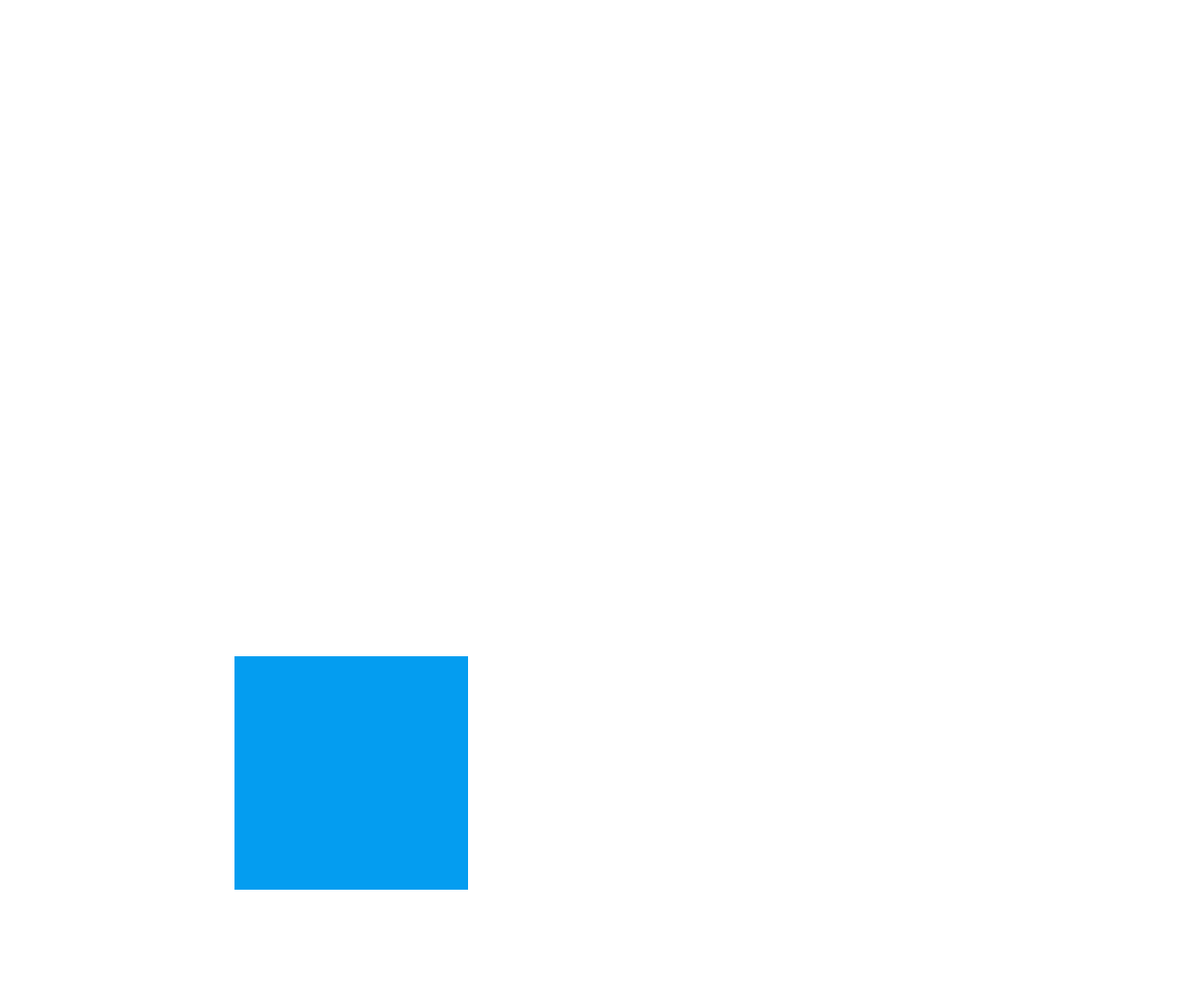
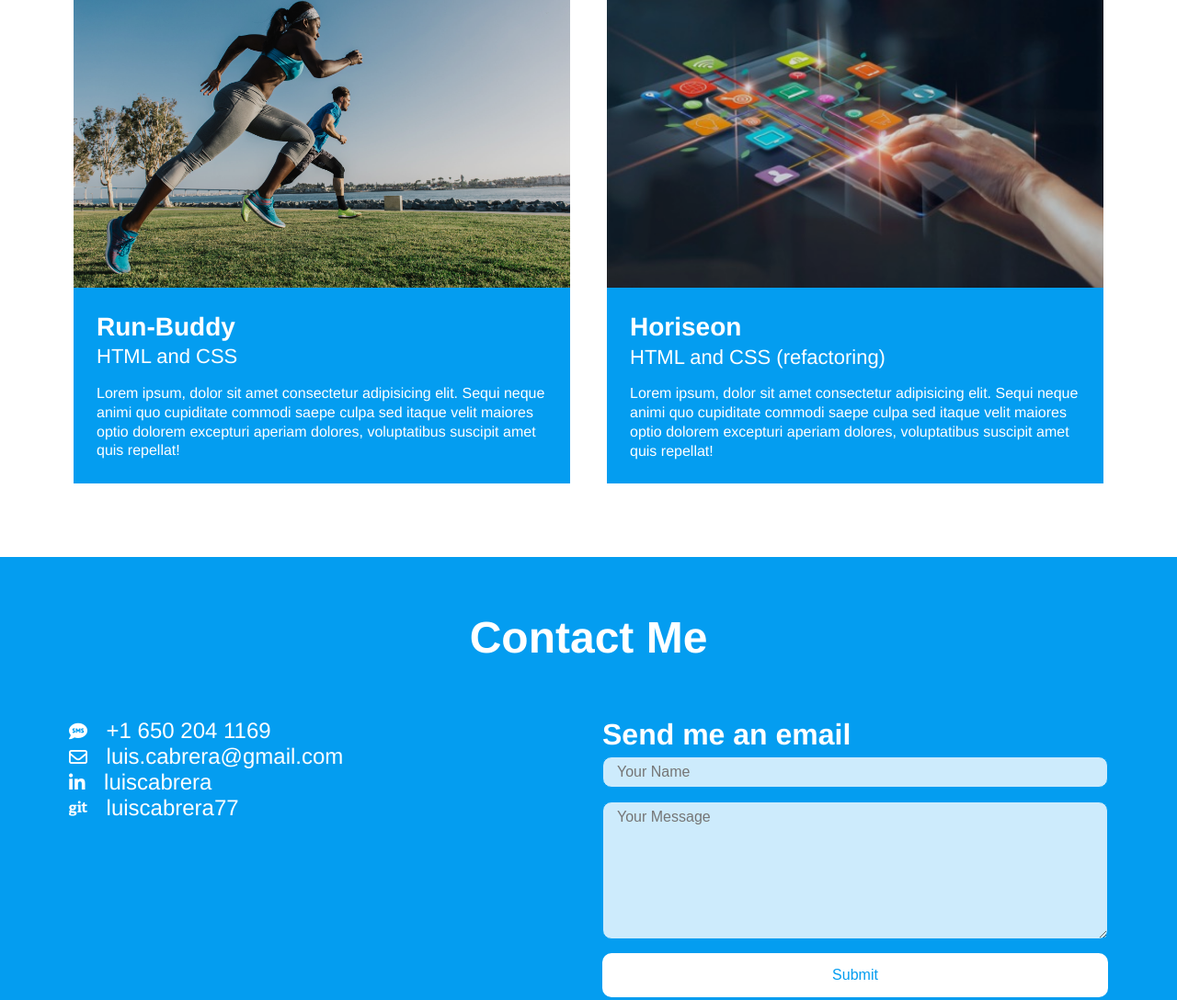
Before and after one commit to luiscabrera77/portfolio, a plain HTML site: page index.html in a window 1280 px wide. Shown: the part 1827-2915 px from the top of the page at 92% size. Drawn offline with Linux system fonts and the light colour scheme.

Commit message:
all info in place

```diff
--- a/assets/css/style.css
+++ b/assets/css/style.css
@@ -164,6 +164,7 @@ section {
   flex: 1;
 }
 
+
 .project img {
   max-width: 100%;
   transition: all 0.2s;
@@ -198,6 +199,21 @@ section {
   font-size: 16px;
 }
 
+.project-bio a {
+  color: var(--primary-color);
+  text-decoration: none;
+}
+
+.project-bio:hover a {
+  text-decoration: underline;
+  color: var(--primary-color);
+}
+
+.project-bio:visited a {
+  text-decoration: none;
+  color: inherit;
+}
+
 .text-left {
   text-align: left;
 }
@@ -219,23 +235,41 @@ section {
   color: var(--primary-color);
 }
 
+.contact-methods a {
+  text-decoration: none;
+  color: var(--primary-color);
+}
+
+.contact-methods ul {
+  display: flex;
+  flex-wrap: wrap;
+  flex-direction: column;
+  align-items: left;
+  list-style: none;
+  margin: 25;
+  color: var(--primary-color);
+  font-size: 20px;
+}
+
+.contact-methods ul li a {
+  padding: 15px;
+  font-weight: lighter;
+  font-size: 24px;
+  inline-size: 10px;
+}
+
+.contact-methods ul li a:hover {
+  text-decoration: underline;
+}
+
 .contact-info {
   display: flex;
-  justify-content: space-between;
   flex-wrap: wrap;
 }
 
 .contact-info > * {
   flex: 1;
   margin: 15px;
-}
-
-.contact-info iframe {
-  height: 400px;
-}
-
-.contact-info div {
-  color: white;
 }
 
 .contact-info h3 {
--- a/index.html
+++ b/index.html
@@ -6,6 +6,9 @@
   <meta name="viewport" content="width=device-width, initial-scale=1.0" />
   <title>Luis Cabrera</title>
   <link rel="stylesheet" href="./assets/css/style.css" />
+  <!-- social media icons using Font Awesome css -->
+  <script src="https://kit.fontawesome.com/0f5da0b5c9.js" crossorigin="anonymous"></script>
+
 </head>
 
 <body>
@@ -68,11 +71,11 @@
     <div class="flex-row">
       <article class="project-featured">
         <div class="project-container">
-          <img src="./assets/images/poster-robot-gladiators.jpg"
-            alt="Arron Stephens in his workout clothes, ready to pump iron" />
+          <a href="https://luiscabrera77.github.io/robot-gladiators" target="new">
+            <img src="./assets/images/poster-robot-gladiators.jpg" alt="Robot Gladiators Poster" />
         </div>
         <div class="project-bio">
-          <h3 class="project-name">Featured: Robot Gladiators</h3>
+          <h3 class="project-name"><span class="highlight">Featured: </span>Robot Gladiators</h3>
           <h4 class="project-role">Javascript Game</h4>
           <p>
             Lorem ipsum, dolor sit amet consectetur adipisicing elit. Sequi neque animi quo cupiditate commodi saepe
@@ -80,16 +83,18 @@
             sed
             itaque velit maiores optio dolorem excepturi aperiam dolores, voluptatibus suscipit amet quis repellat!
           </p>
+          </a>
         </div>
       </article>
     </div>
 
     <!-- all other project -->
     <div class="flex-row">
-      <!-- first project -->
+
       <article class="project">
         <div class="project-container">
-        <img src="./assets/images/poster-run-buddy.jpg" alt="Joanna Gill cooling off after a workout" />
+          <a href="https://luiscabrera77.github.io/run-buddy/" target="new">
+            <img src="./assets/images/poster-run-buddy.jpg" alt="Joanna Gill cooling off after a workout" />
         </div>
         <div class="project-bio">
           <h3 class="project-name">Run-Buddy</h3>
@@ -100,16 +105,17 @@
             sed
             itaque velit maiores optio dolorem excepturi aperiam dolores, voluptatibus suscipit amet quis repellat!
           </p>
+          </a>
         </div>
       </article>
 
-      <!-- second project -->
       <article class="project">
         <div class="project-container">
-        <img src="./assets/images/poster-horiseon.jpg"
-          alt="Harry Smith wearing a headband and lifting comically small pink weights" />
+          <a href="https://luiscabrera77.github.io/horiseon" target="new">
+            <img src="./assets/images/poster-horiseon.jpg"
+              alt="Harry Smith wearing a headband and lifting comically small pink weights" />
         </div>
-          <div class="project-bio">
+        <div class="project-bio">
           <h3 class="project-name">Horiseon</h3>
           <h4 class="project-role">HTML and CSS (refactoring)</h4>
           <p>
@@ -118,10 +124,11 @@
             sed
             itaque velit maiores optio dolorem excepturi aperiam dolores, voluptatibus suscipit amet quis repellat!
           </p>
+          </a>
         </div>
       </article>
 
-      <!-- keep adding projects here -->
+      <!-- keep adding projects here as articles -->
 
     </div>
   </section>
@@ -133,12 +140,13 @@
     </div>
     <div class="contact-info">
 
-      <div>
+      <div class="contact-methods">
         <ul>
-          <li>+1 650 204 119</li>
-          <li>luis.cabrera@gmail.com</li>
-          <li>Linkedin</li>
-          <li>Github</li>
+          <li><i class="fas fa-sms"></i> <a href="tel:6502041169">+1 650 204 1169</a></li>
+          <li><i class="far fa-envelope"></i> <a href="mailto:luiscabrera@gmail.com">luis.cabrera@gmail.com</a></li>
+          <li><i class="fab fa-linkedin-in"></i> <a href="https://linkedin.com/in/luiscabrera"
+              target="new">luiscabrera</a></li>
+          <li><i class="fab fa-git"></i> <a href="https://github.com/luiscabrera77" target="new">luiscabrera77</a></li>
         </ul>
       </div>
 
```
